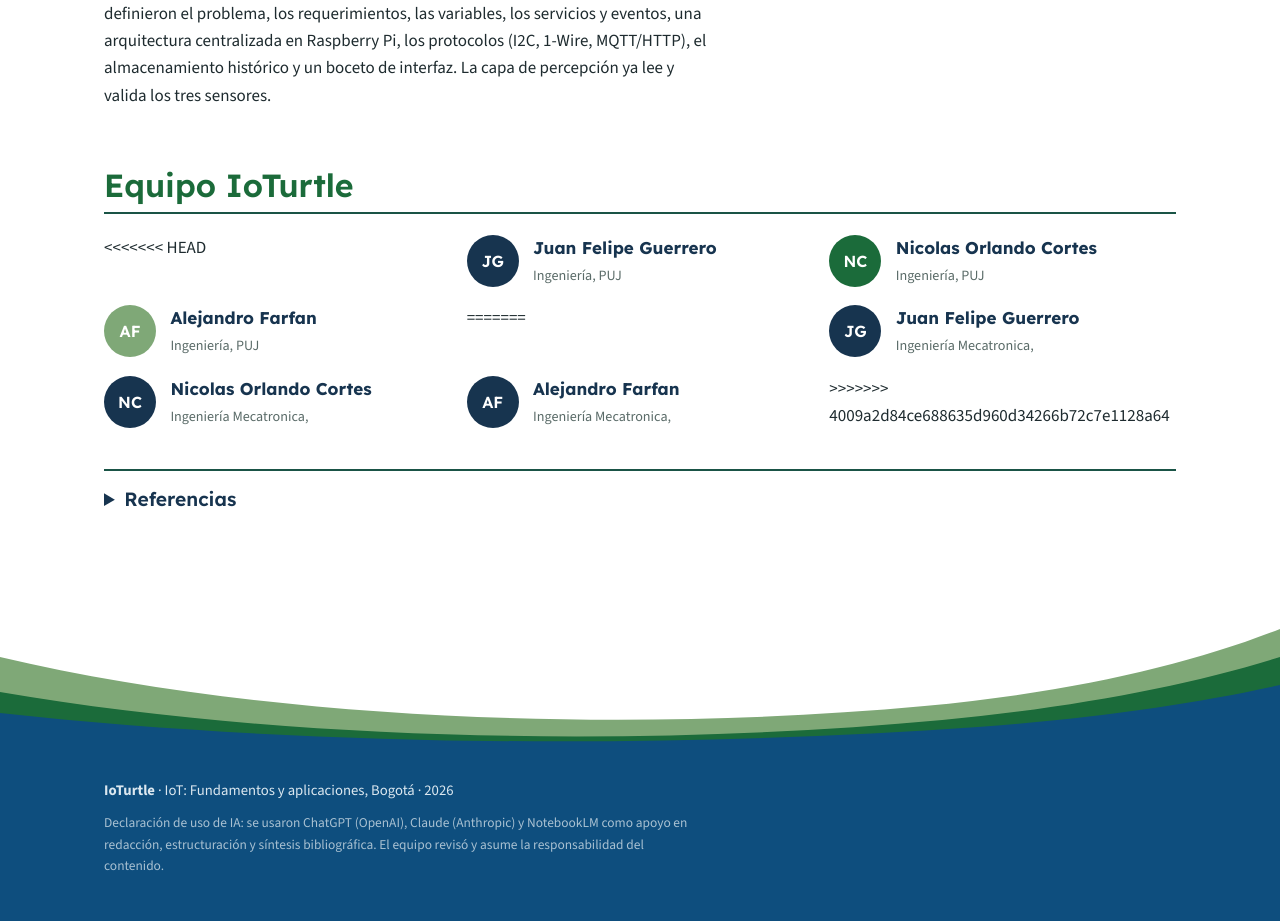
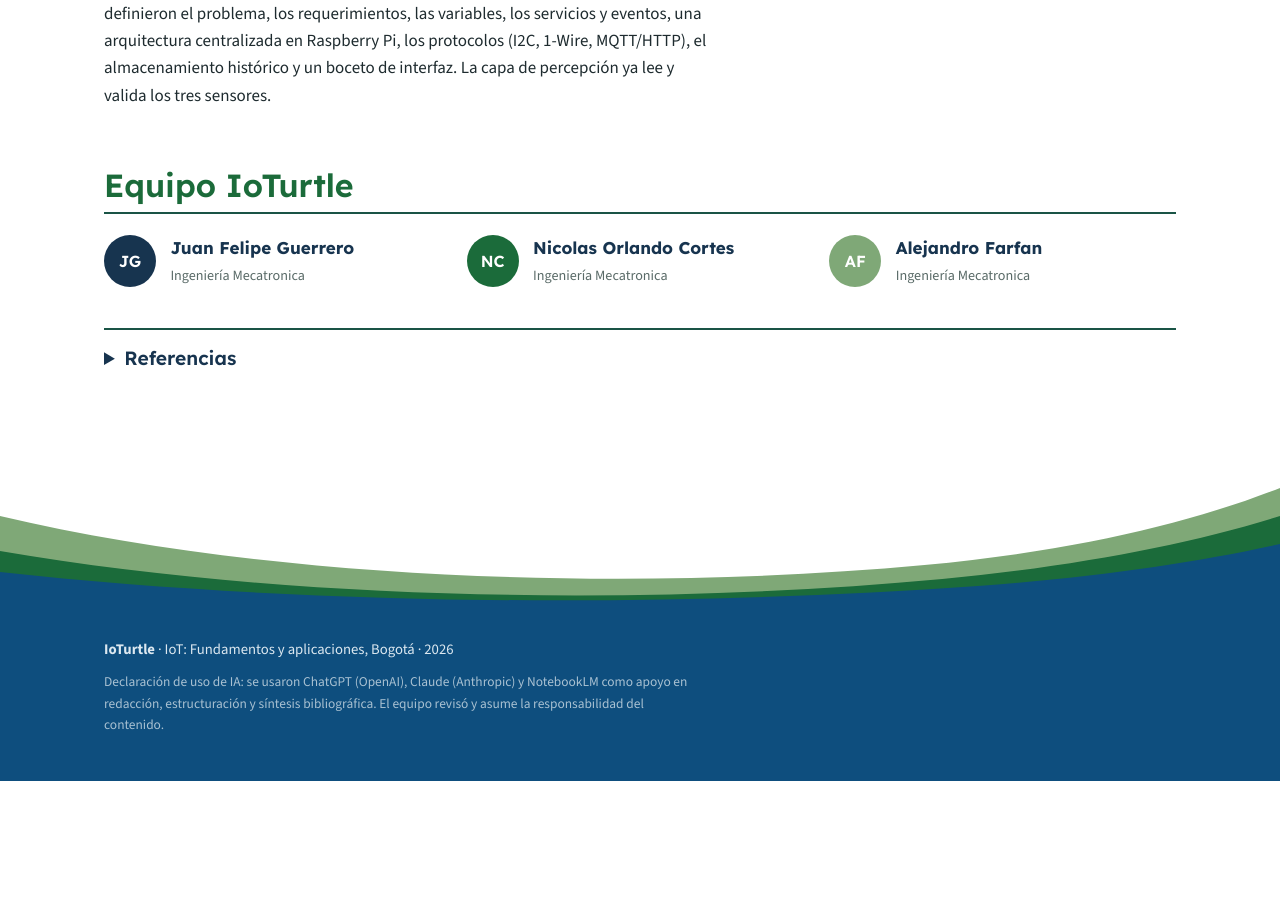
Before and after one commit to Guerre-1606/IoTurtle, a Flask app: page / in a window 1280 px wide. Shown: the part 4843-5764 px from the top of the page. After the commit the page ends 5624 px from the top, so only its background shows below. Run offline with Flask 3, Linux system fonts and the light colour scheme.

Commit message:
Correcion Html

```diff
--- a/templates/index.html
+++ b/templates/index.html
@@ -474,15 +474,9 @@
 
     <h2 class="section-title">Equipo IoTurtle</h2>
     <ul class="team">
-<<<<<<< HEAD
-      <li><span class="avatar" aria-hidden="true">JG</span><div><strong>Juan Felipe Guerrero</strong><small>Ingeniería, PUJ</small></div></li>
-      <li><span class="avatar" aria-hidden="true">NC</span><div><strong>Nicolas Orlando Cortes</strong><small>Ingeniería, PUJ</small></div></li>
-      <li><span class="avatar" aria-hidden="true">AF</span><div><strong>Alejandro Farfan</strong><small>Ingeniería, PUJ</small></div></li>
-=======
-      <li><span class="avatar" aria-hidden="true">JG</span><div><strong>Juan Felipe Guerrero</strong><small>Ingeniería Mecatronica, </small></div></li>
-      <li><span class="avatar" aria-hidden="true">NC</span><div><strong>Nicolas Orlando Cortes</strong><small>Ingeniería Mecatronica, </small></div></li>
-      <li><span class="avatar" aria-hidden="true">AF</span><div><strong>Alejandro Farfan</strong><small>Ingeniería Mecatronica, </small></div></li>
->>>>>>> 4009a2d84ce688635d960d34266b72c7e1128a64
+      <li><span class="avatar" aria-hidden="true">JG</span><div><strong>Juan Felipe Guerrero</strong><small>Ingeniería Mecatronica</small></div></li>
+      <li><span class="avatar" aria-hidden="true">NC</span><div><strong>Nicolas Orlando Cortes</strong><small>Ingeniería Mecatronica</small></div></li>
+      <li><span class="avatar" aria-hidden="true">AF</span><div><strong>Alejandro Farfan</strong><small>Ingeniería Mecatronica</small></div></li>
     </ul>
 
     <details class="refs">
--- a/templates/mapa.html
+++ b/templates/mapa.html
@@ -5,7 +5,7 @@
 <header class="dash-head">
   <div>
     <h1>Mapa del recinto</h1>
-    <p><p>En Desarrollo Proximamente..... </p></p>
+    <p>En Desarrollo Proximamente..... </p>
   </div>
 </header>
 
--- a/templates/reportes.html
+++ b/templates/reportes.html
@@ -5,7 +5,7 @@
 <header class="dash-head">
   <div>
     <h1>Reportes</h1>
-    <p>En Desarrollo Proximamente. </p>
+    <p>En Desarrollo Proximamente..... </p>
   </div>
 </header>
 
```
